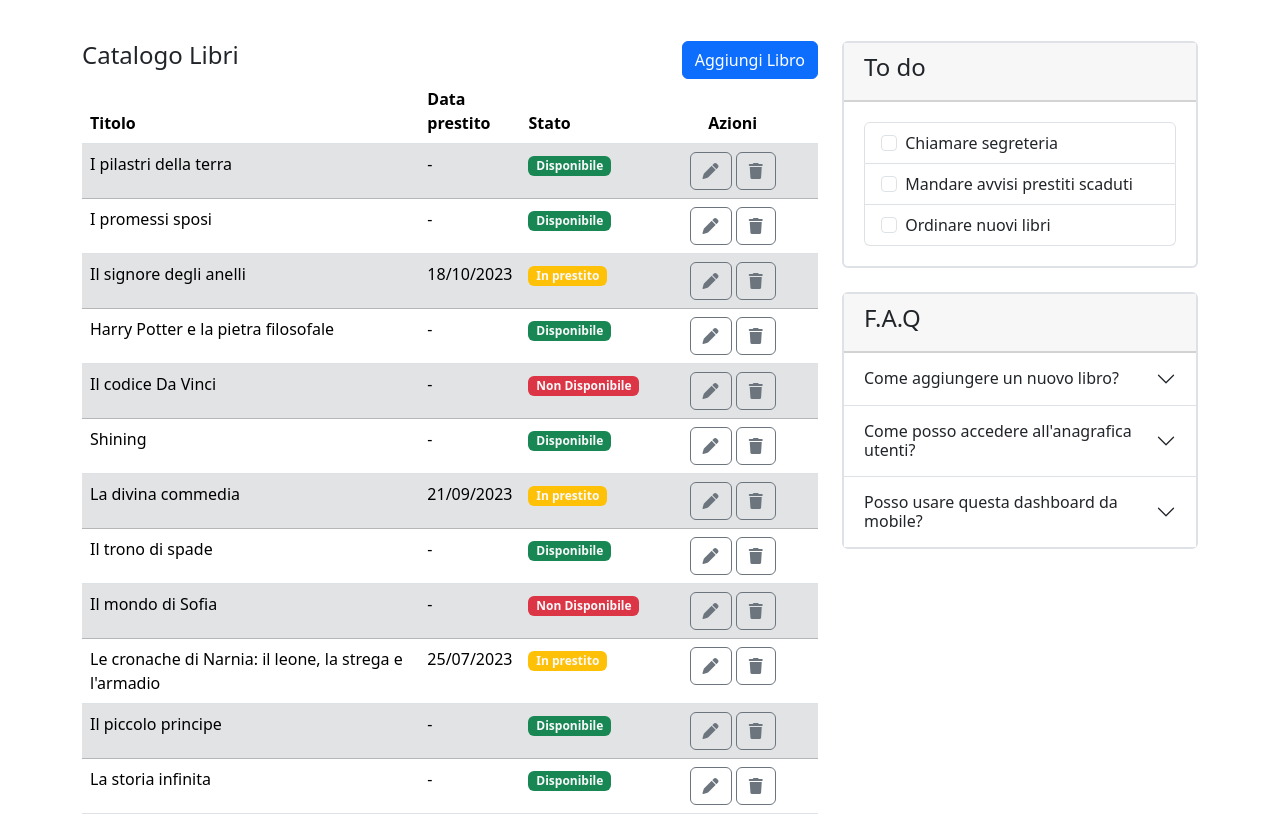
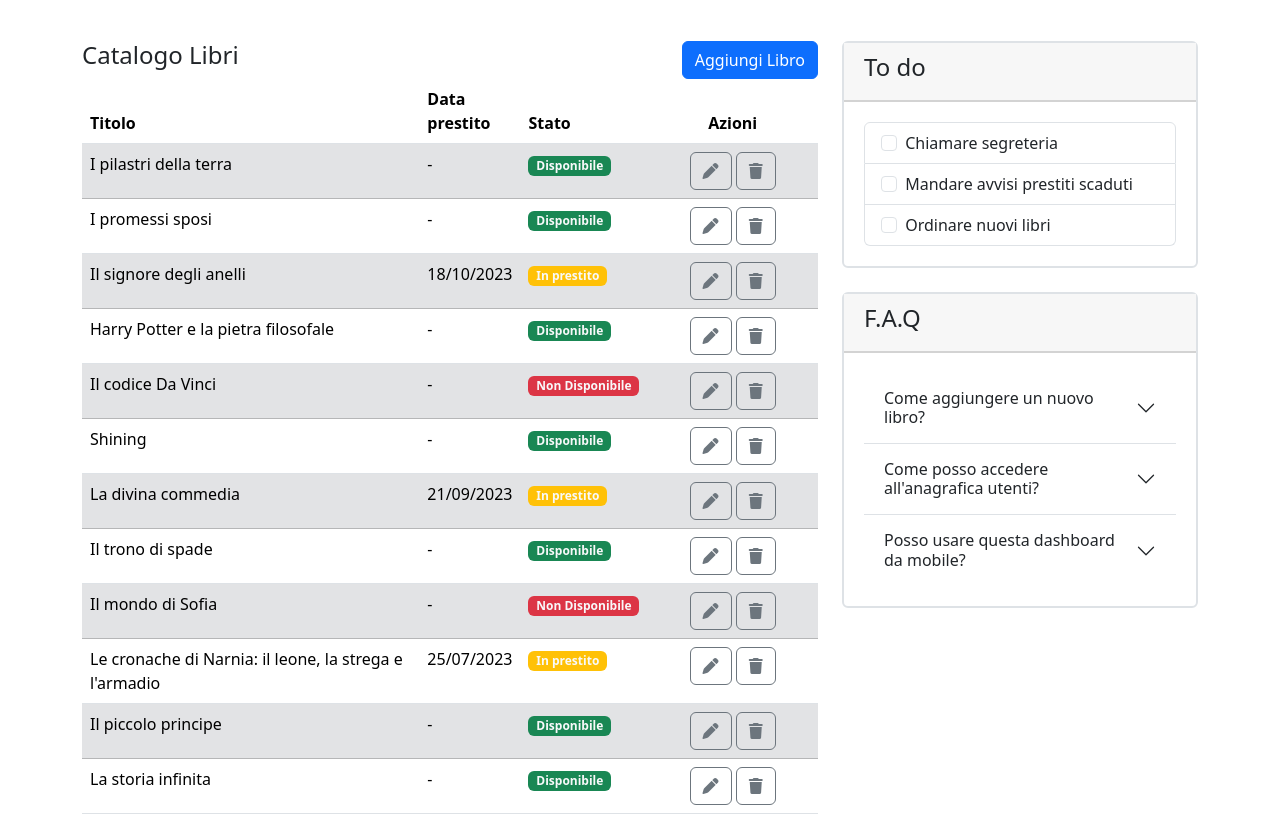
Before and after one commit to Alex-Mihov/html-css-bootstrap-dashboard, a plain HTML site: page index.html in a window 1280 px wide. Shown: the part 85-915 px from the top of the page. Drawn offline with nearby package versions, Linux system fonts and the light colour scheme.

```diff
--- a/css/style.css
+++ b/css/style.css
@@ -32,3 +32,7 @@ main {
     background-color: #f7f7f7;
     border-bottom: 2px solid lightgrey;
 }
+
+.faq-list {
+    margin: 20px;
+}
--- a/index.html
+++ b/index.html
@@ -30,7 +30,7 @@
                 <span class="navbar-toggler-icon"></span>
               </button>
               <div class="collapse navbar-collapse" id="navbarSupportedContent">
-                <ul class="navbar-nav me-auto mb-2 mb-lg-0">
+                <ul class="navbar-nav me-auto mb-2 mb-lg-0 text-center">
 
                   <li class="nav-item">
                     <a class="nav-link active" aria-current="page" href="#">Catalogo Libri</a>
@@ -238,13 +238,13 @@
 
                  <!-- sezione faq -->
 
-                 <div class="col-12 border border-2 rounded mt-4 faq">
+                 <div class="col-12 border border-2 rounded mt-4">
 
                     <div class="faq-title">
                         <h4>F.A.Q</h4>
                     </div>
 
-                    <div class="accordion accordion-flush" id="accordionFlushExample">
+                    <div class="accordion accordion-flush faq-list" id="accordionFlushExample">
                         <div class="accordion-item">
                           <h2 class="accordion-header">
                             <button class="accordion-button collapsed" type="button" data-bs-toggle="collapse" data-bs-target="#flush-collapseOne" aria-expanded="false" aria-controls="flush-collapseOne">
```
